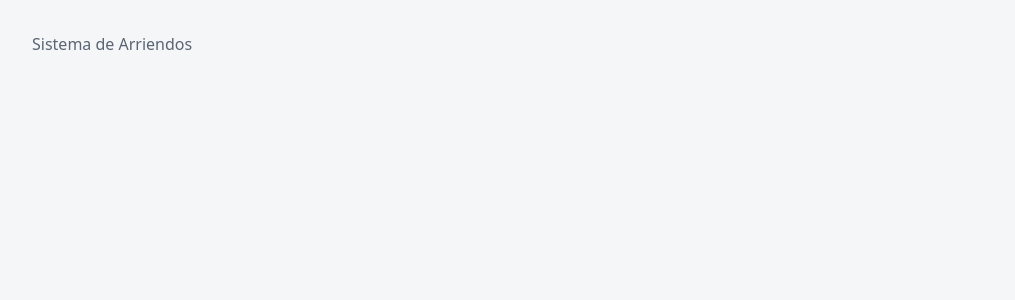
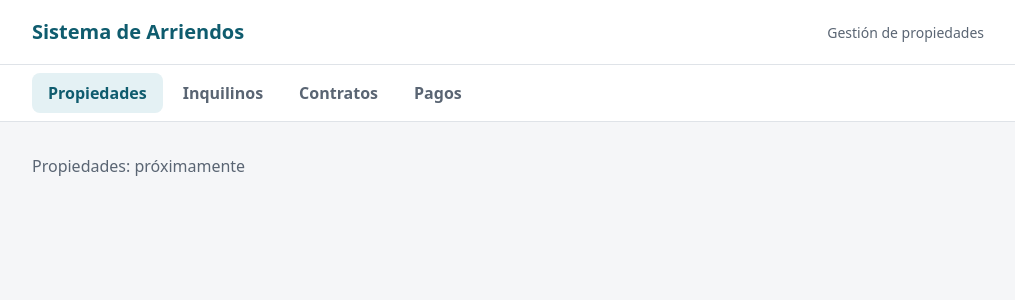
Before and after one commit to Efrain29-Salazar/rental-system, a React (Vite) app in the folder frontend/: page / in a window 1280 px wide. Shown: the top 300 px of the page, without its empty margins (132-1147 px from the left). Built offline with nearby package versions, Linux system fonts and the light colour scheme.

Commit message:
feat: add the Header and the main menu

```diff
--- a/frontend/src/App.tsx
+++ b/frontend/src/App.tsx
@@ -1,9 +1,47 @@
-// Plantilla limpia: aquí se irán ensamblando la cabecera, el menú y las páginas.
+import { useState } from 'react';
+import type { ReactNode } from 'react';
+
+import { Header } from './components/Header';
+import { MainMenu } from './components/MainMenu';
+import type { Section } from './types/section';
+
+// ===== imports [A] Properties =====
+
+// ===== imports [B] Tenants =====
+
+// ===== imports [A] Contracts =====
+
+// ===== imports [B] Payments =====
+
+// ===== fin de los imports =====
+
+// Qué se muestra en cada sección. Cada integrante reemplaza SOLO su línea cuando su página esté lista.
+const sectionPages: Record<Section, ReactNode> = {
+  // ===== [A] Properties =====
+  properties: <p className="app-placeholder">Propiedades: próximamente</p>,
+
+  // ===== [B] Tenants =====
+  tenants: <p className="app-placeholder">Inquilinos: próximamente</p>,
+
+  // ===== [A] Contracts =====
+  contracts: <p className="app-placeholder">Contratos: próximamente</p>,
+
+  // ===== [B] Payments =====
+  payments: <p className="app-placeholder">Pagos: próximamente</p>,
+
+  // ===== fin de las secciones =====
+};
+
+// App solo ensambla: la cabecera, el menú y la página de la sección activa.
 const App = () => {
+  const [activeSection, setActiveSection] = useState<Section>('properties');
+
   return (
-    <main className="container">
-      <p className="app-placeholder">Sistema de Arriendos</p>
-    </main>
+    <div>
+      <Header />
+      <MainMenu activeSection={activeSection} onChange={setActiveSection} />
+      <main className="container">{sectionPages[activeSection]}</main>
+    </div>
   );
 };
 
--- /dev/null
+++ b/frontend/src/components/Header.css
@@ -0,0 +1,30 @@
+.header {
+  background: var(--color-surface);
+  border-bottom: 1px solid var(--color-border);
+}
+
+.header-content {
+  display: flex;
+  align-items: center;
+  justify-content: space-between;
+  gap: 0.5rem;
+  min-height: 64px;
+}
+
+.header-brand {
+  font-size: 1.25rem;
+  font-weight: 700;
+  color: var(--color-primary);
+}
+
+.header-tagline {
+  font-size: 0.875rem;
+  color: var(--color-muted);
+}
+
+/* Pantallas angostas: el subtítulo se esconde para que el nombre quepa. */
+@media (max-width: 480px) {
+  .header-tagline {
+    display: none;
+  }
+}
--- /dev/null
+++ b/frontend/src/components/Header.tsx
@@ -0,0 +1,13 @@
+import './Header.css';
+
+// Muestra el nombre del sistema. No recibe props.
+export const Header = () => {
+  return (
+    <header className="header">
+      <div className="container header-content">
+        <span className="header-brand">Sistema de Arriendos</span>
+        <span className="header-tagline">Gestión de propiedades</span>
+      </div>
+    </header>
+  );
+};
--- /dev/null
+++ b/frontend/src/components/MainMenu.css
@@ -0,0 +1,38 @@
+.main-menu {
+  background: var(--color-surface);
+  border-bottom: 1px solid var(--color-border);
+}
+
+.main-menu-content {
+  display: flex;
+  flex-wrap: wrap;
+  gap: 0.25rem;
+  padding-top: 0.5rem;
+  padding-bottom: 0.5rem;
+}
+
+.main-menu-item {
+  padding: 0.5rem 1rem;
+  font: inherit;
+  font-weight: 600;
+  color: var(--color-muted);
+  background: transparent;
+  border: 0;
+  border-radius: 8px;
+  cursor: pointer;
+}
+
+.main-menu-item:hover {
+  background: var(--color-neutral-soft);
+}
+
+.main-menu-item:focus-visible {
+  outline: 3px solid var(--color-focus);
+  outline-offset: 2px;
+}
+
+/* La sección activa se rellena de color. */
+.main-menu-item-active {
+  color: var(--color-primary);
+  background: var(--color-primary-soft);
+}
--- /dev/null
+++ b/frontend/src/components/MainMenu.tsx
@@ -0,0 +1,41 @@
+import type { Section } from '../types/section';
+import './MainMenu.css';
+
+// Las secciones que muestra el menú y su texto.
+interface MenuItem {
+  id: Section;
+  label: string;
+}
+
+const MENU_ITEMS: MenuItem[] = [
+  { id: 'properties', label: 'Propiedades' },
+  { id: 'tenants', label: 'Inquilinos' },
+  { id: 'contracts', label: 'Contratos' },
+  { id: 'payments', label: 'Pagos' },
+];
+
+// El menú NO guarda estado: la App le dice qué sección está activa y él avisa cuando el usuario elige otra.
+interface MainMenuProps {
+  activeSection: Section;
+  onChange: (section: Section) => void;
+}
+
+export const MainMenu = ({ activeSection, onChange }: MainMenuProps) => {
+  return (
+    <nav className="main-menu" aria-label="Secciones">
+      <div className="container main-menu-content">
+        {MENU_ITEMS.map((item) => (
+          <button
+            key={item.id}
+            type="button"
+            className={item.id === activeSection ? 'main-menu-item main-menu-item-active' : 'main-menu-item'}
+            aria-current={item.id === activeSection ? 'page' : undefined}
+            onClick={() => onChange(item.id)}
+          >
+            {item.label}
+          </button>
+        ))}
+      </div>
+    </nav>
+  );
+};
--- /dev/null
+++ b/frontend/src/types/section.ts
@@ -0,0 +1,2 @@
+// Las cuatro secciones del sistema. El menú y la App usan este tipo.
+export type Section = 'properties' | 'tenants' | 'contracts' | 'payments';
```
